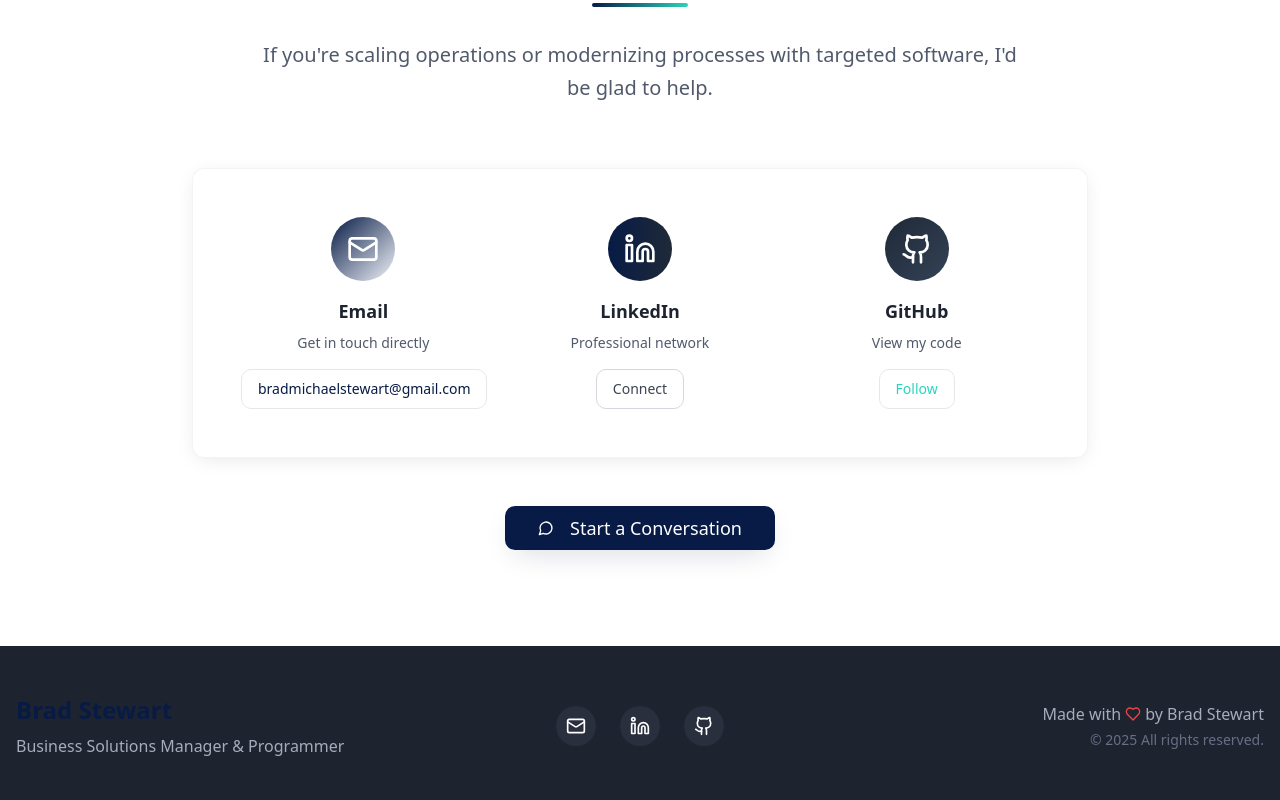
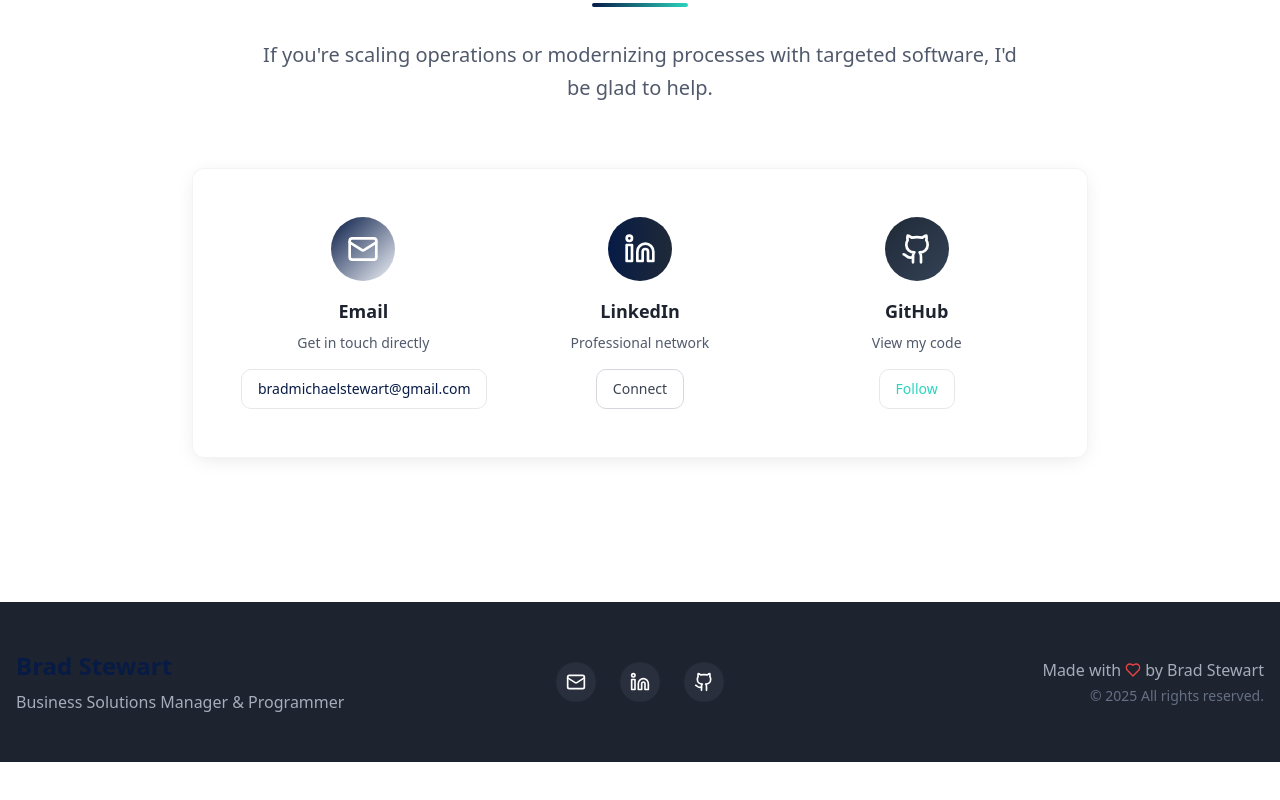
Before and after one commit to Brad-Stewart/shencards, a React (Vite) app: page / in a window 1280 px wide. Shown: the part 4705-5505 px from the top of the page. After the commit the page ends 5467 px from the top, so only its background shows below. Built offline with nearby package versions, Linux system fonts and the light colour scheme.

Commit message:
Remove "Start a Conversation" button
Removes the "Start a Conversation" button from the contact section of the website.

```diff
--- a/src/components/Contact.tsx
+++ b/src/components/Contact.tsx
@@ -75,19 +75,6 @@ export default function Contact() {
             </div>
           </div>
 
-          {/* CTA */}
-          <div className="text-center">
-            <Button
-              size="lg"
-              className="btn-business text-lg px-8 py-4"
-              asChild
-            >
-              <a href={`mailto:${content.contact.email}`} className="flex items-center">
-                <MessageCircle className="w-5 h-5 mr-2" />
-                Start a Conversation
-              </a>
-            </Button>
-          </div>
         </div>
       </div>
     </section>
```
